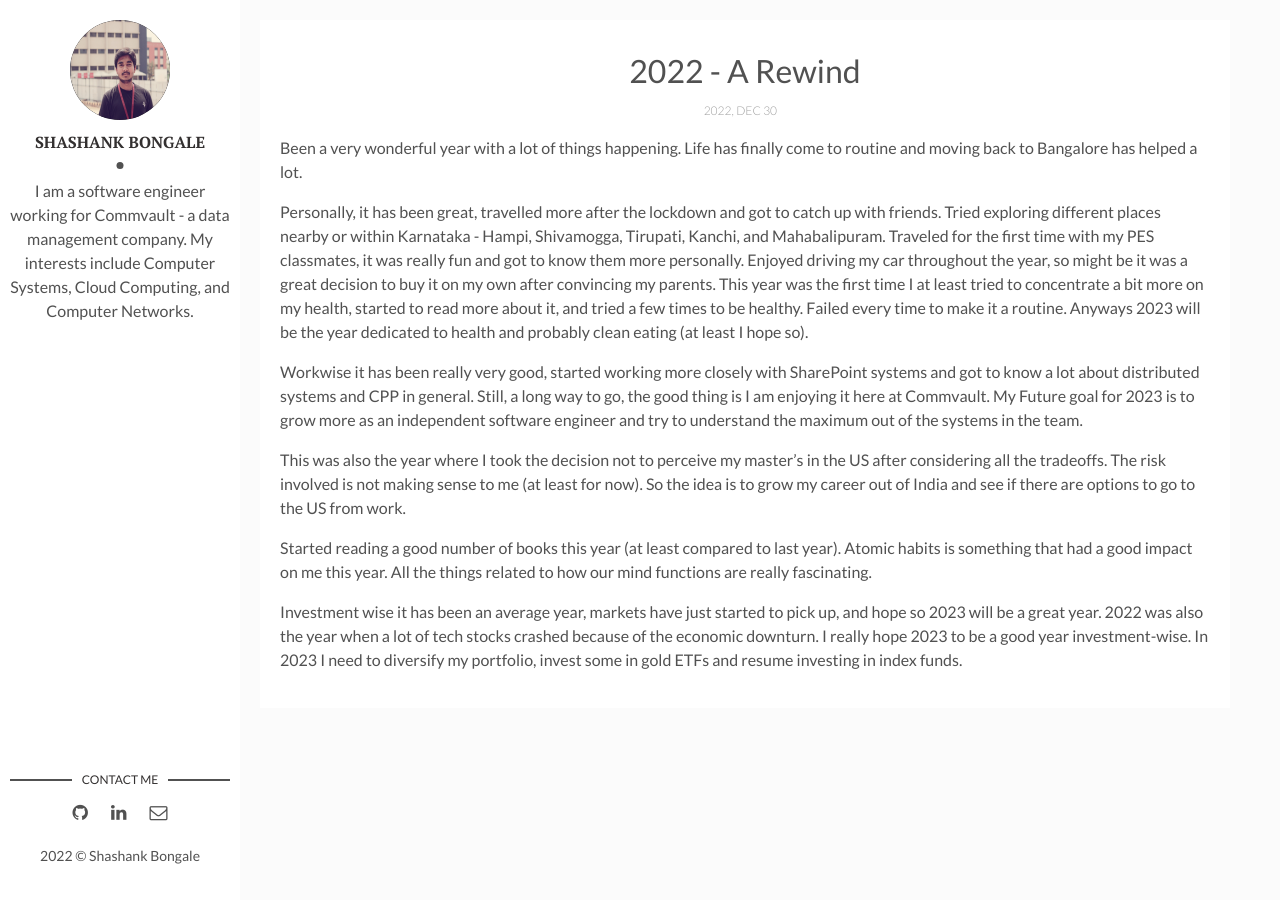
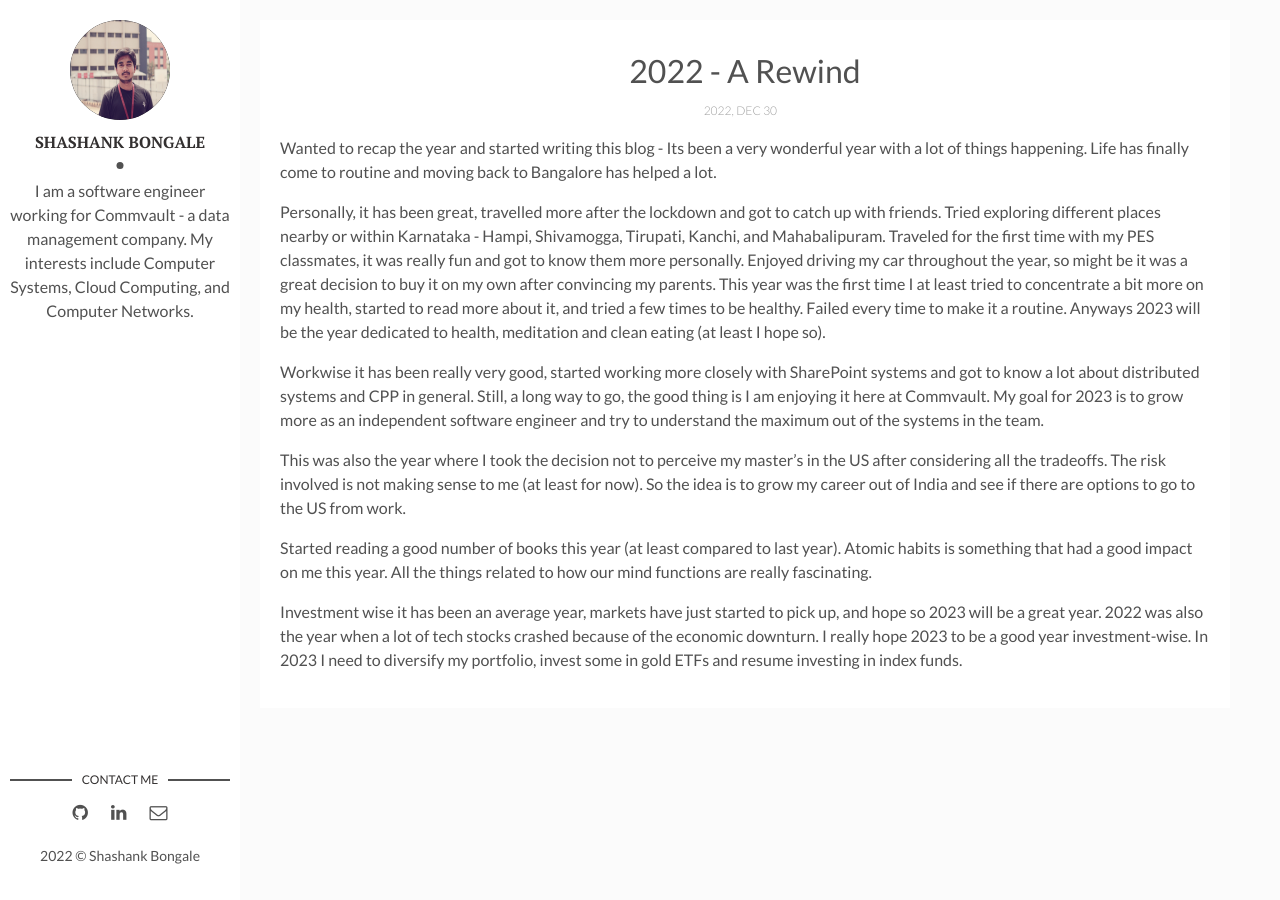
Before and after one commit to ShashankBongale/ShashankBongale.github.io, a Jekyll site: the page built from _posts/2022-12-31-2022-A-Rewind.markdown, in a window 1280 px wide. Built offline with Jekyll 4.4.1, drawn with Linux system fonts in a browser that asks for light colours.

Commit message:
corrected few mistakes in 2022 rewind

```diff
--- a/_posts/2022-12-31-2022-A-Rewind.markdown
+++ b/_posts/2022-12-31-2022-A-Rewind.markdown
@@ -6,11 +6,11 @@ description: Journey in 2022. # Add post description (optional)
 img: twentytwenty.jpg # Add image post (optional)
 ---
 
-Been a very wonderful year with a lot of things happening. Life has finally come to routine and moving back to Bangalore has helped a lot.
+Wanted to recap the year and started writing this blog - Its been a very wonderful year with a lot of things happening. Life has finally come to routine and moving back to Bangalore has helped a lot.
 
-Personally, it has been great, travelled more after the lockdown and got to catch up with friends. Tried exploring different places nearby or within Karnataka - Hampi, Shivamogga, Tirupati, Kanchi, and Mahabalipuram. Traveled for the first time with my PES classmates, it was really fun and got to know them more personally. Enjoyed driving my car throughout the year, so might be it was a great decision to buy it on my own after convincing my parents. This year was the first time I at least tried to concentrate a bit more on my health, started to read more about it, and tried a few times to be healthy. Failed every time to make it a routine. Anyways 2023 will be the year dedicated to health and probably clean eating (at least I hope so).
+Personally, it has been great, travelled more after the lockdown and got to catch up with friends. Tried exploring different places nearby or within Karnataka - Hampi, Shivamogga, Tirupati, Kanchi, and Mahabalipuram. Traveled for the first time with my PES classmates, it was really fun and got to know them more personally. Enjoyed driving my car throughout the year, so might be it was a great decision to buy it on my own after convincing my parents. This year was the first time I at least tried to concentrate a bit more on my health, started to read more about it, and tried a few times to be healthy. Failed every time to make it a routine. Anyways 2023 will be the year dedicated to health, meditation and clean eating (at least I hope so).
 
-Workwise it has been really very good, started working more closely with SharePoint systems and got to know a lot about distributed systems and CPP in general. Still, a long way to go, the good thing is I am enjoying it here at Commvault. My Future goal for 2023 is to grow more as an independent software engineer and try to understand the maximum out of the systems in the team.
+Workwise it has been really very good, started working more closely with SharePoint systems and got to know a lot about distributed systems and CPP in general. Still, a long way to go, the good thing is I am enjoying it here at Commvault. My goal for 2023 is to grow more as an independent software engineer and try to understand the maximum out of the systems in the team.
 
 This was also the year where I took the decision not to perceive my master's in the US after considering all the tradeoffs. The risk involved is not making sense to me (at least for now). So the idea is to grow my career out of India and see if there are options to go to the US from work.
 
```
